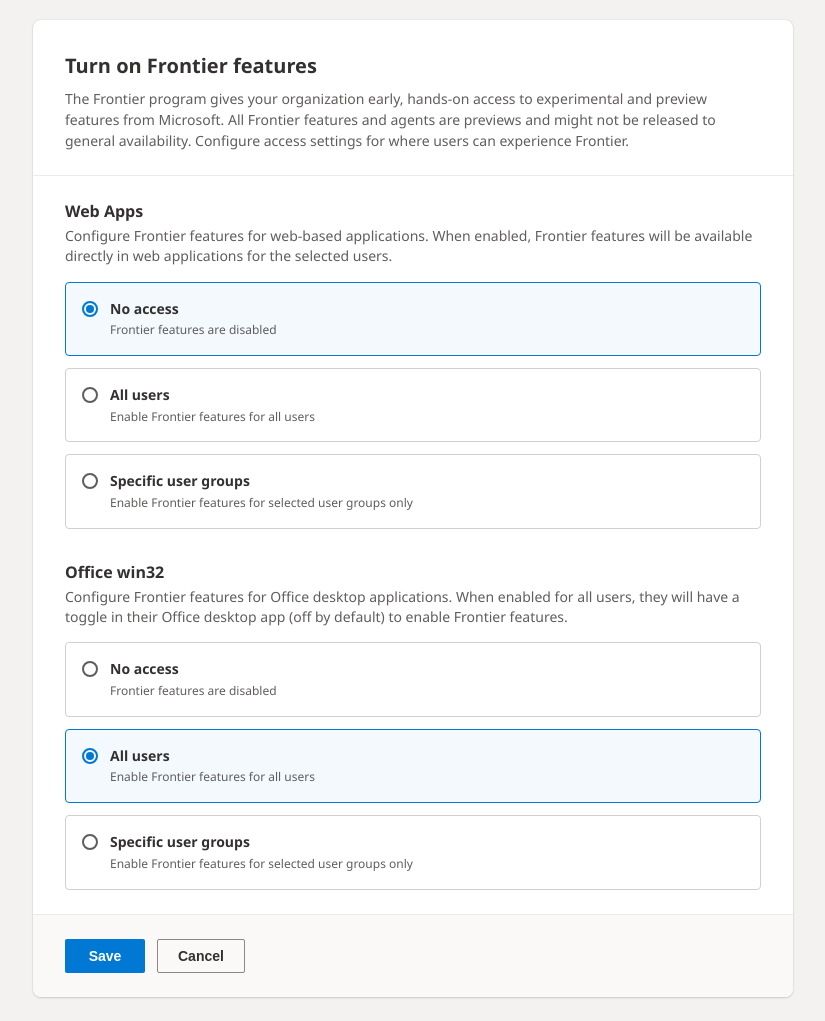
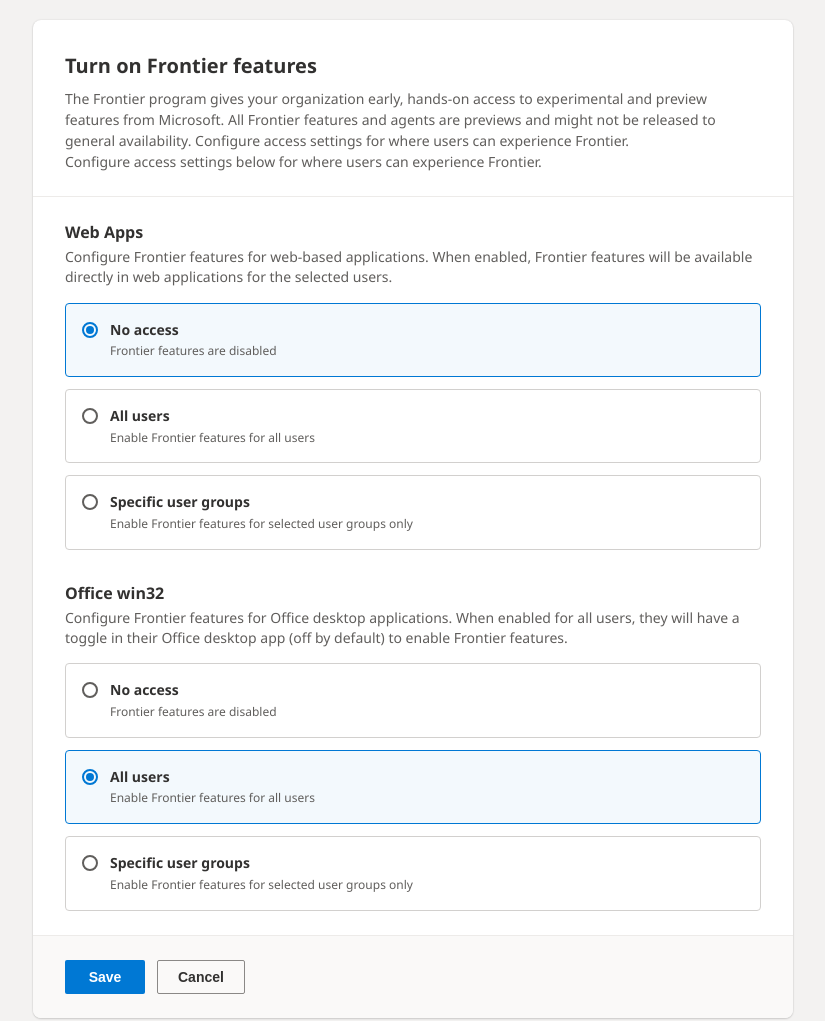
Before and after one commit to perfarny/frontier, a plain HTML site: page index.html in a window 1280 px wide. Shown: the whole page, without its empty margins (227-1052 px from the left). Drawn offline with Linux system fonts and the light colour scheme; a web font is replaced by a local one.

Commit message:
Enhance description for Frontier access settings
Added additional description for configuring access settings.

```diff
--- a/index.html
+++ b/index.html
@@ -15,6 +15,9 @@
                 <p class="control-description">
                     The Frontier program gives your organization early, hands-on access to experimental and preview features from Microsoft. All Frontier features and agents are previews and might not be released to general availability.
                     Configure access settings for where users can experience Frontier.
+                </p>
+                 <p class="control-description">
+                   Configure access settings below for where users can experience Frontier.
                 </p>
             </div>
 
```
